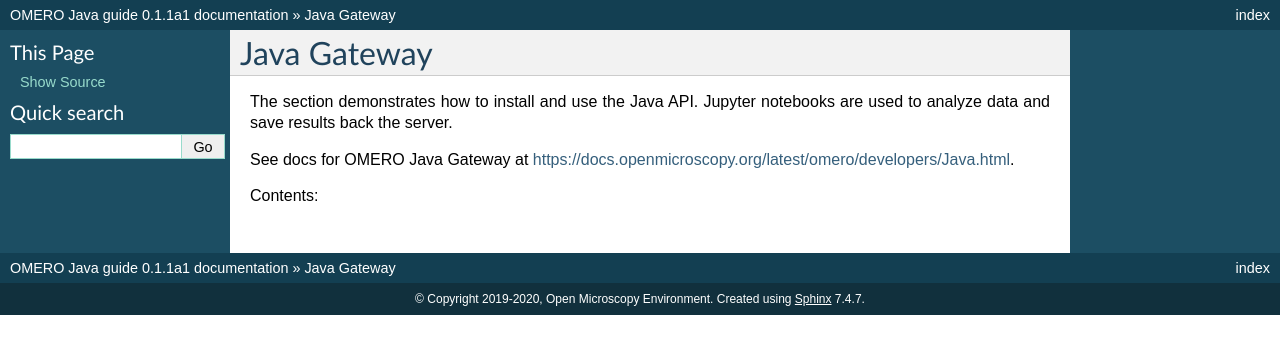
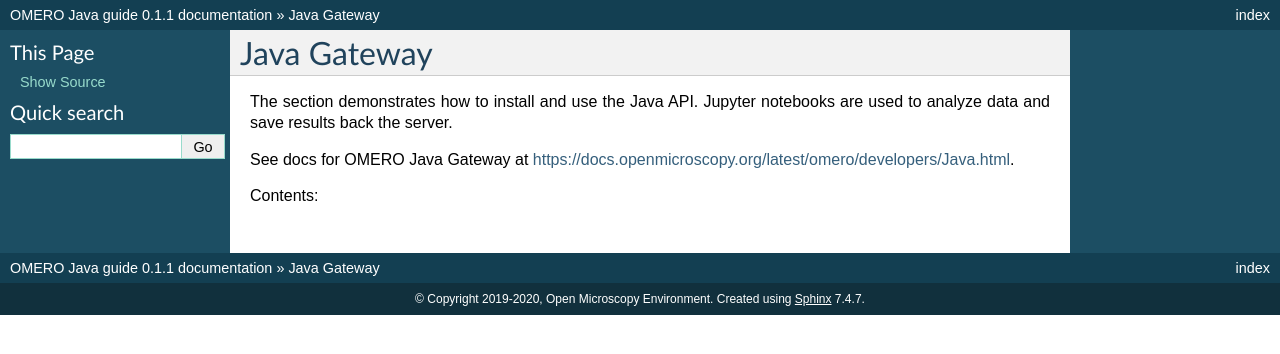
Before and after one commit to ome/omero-guide-java, a Sphinx documentation site: the page built from docs/index.rst, in a window 1280 px wide. Shown: the top 354 px of the page. Built offline with Sphinx 7.4.7, drawn with Linux system fonts in a browser that asks for light colours.

Commit message:
change for ome 2020

```diff
--- a/docs/conf.py
+++ b/docs/conf.py
@@ -57,7 +57,7 @@
 # built documents.
 #
 # The short X.Y version.
-version = '0.1.1a1'
+version = '0.1.1'
 # The full version, including alpha/beta/rc tags.
 release = version
 
```
Also changed, not shown: CHANGELOG.md (+5 -0 lines).
